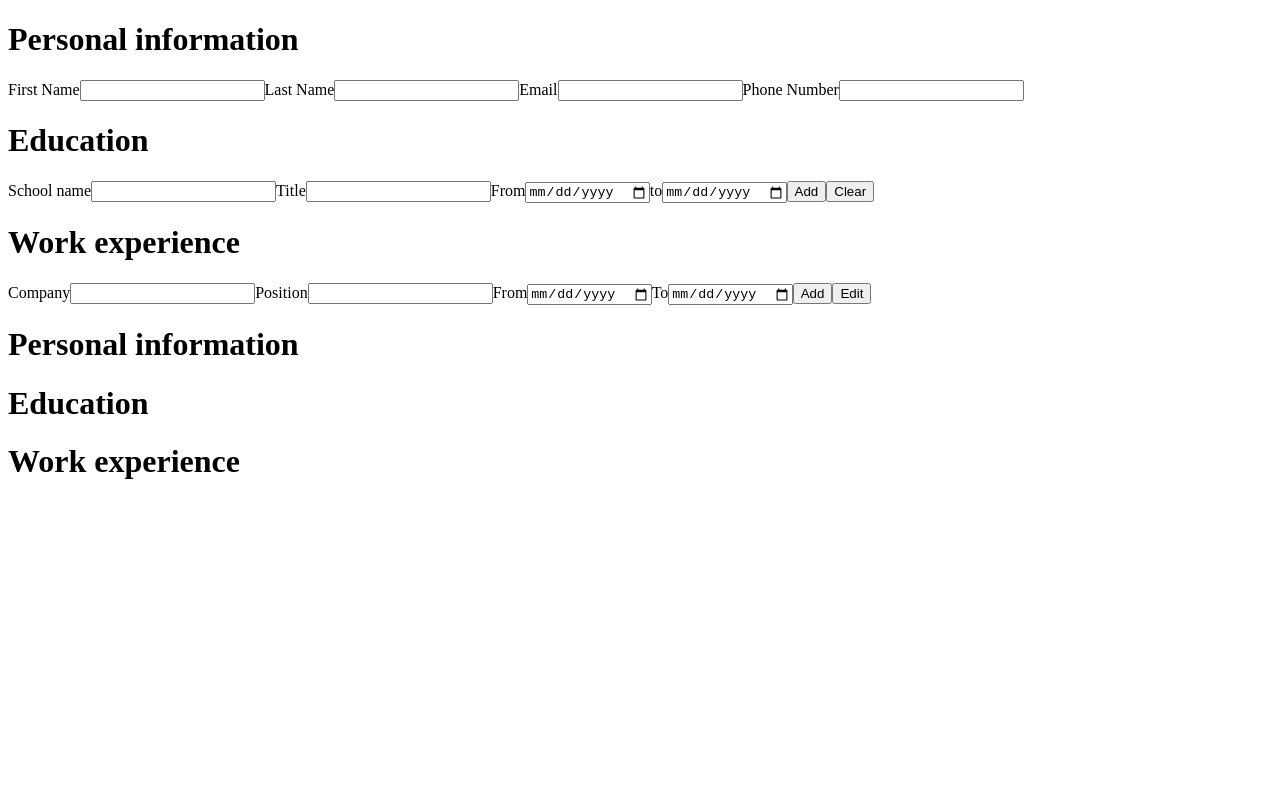
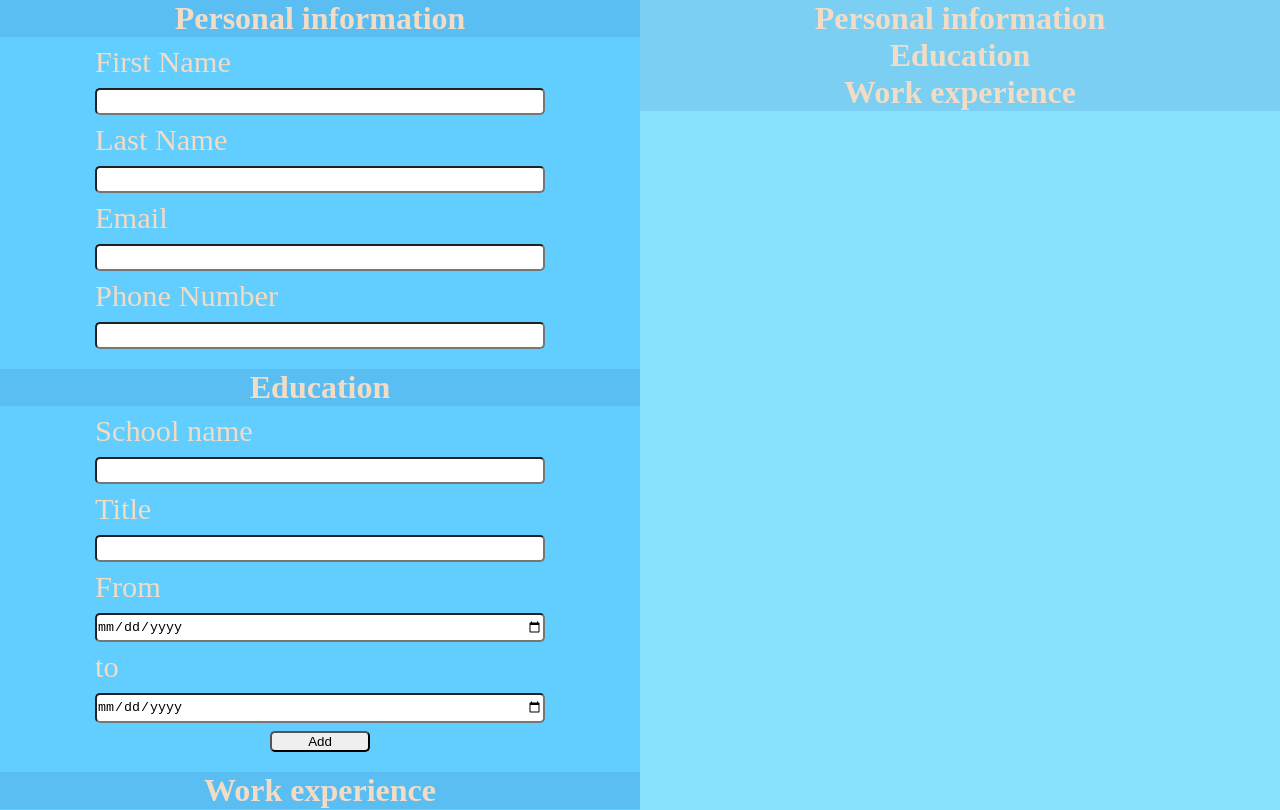
Before and after one commit to LuminationWa/CV-App, a React (Create React App) app in the folder cv-project/: page / in a window 1280 px wide. Shown: the top 810 px of the page. Built offline with nearby package versions, Linux system fonts and the light colour scheme.

Commit message:
Did some CSS

```diff
--- a/cv-project/src/App.js
+++ b/cv-project/src/App.js
@@ -4,6 +4,7 @@ import EducationInfo from "./Components/EducationInfo";
 import ExperienceInfo from "./Components/ExperienceInfo";
 import Overview from "./Components/Overview";
 import uniqid from "uniqid";
+import "./styles/styles.css"
 
 class App extends Component {
   constructor() {
@@ -97,7 +98,8 @@ class App extends Component {
 
   render() {
     return (
-      <div>
+      <div id="main-content">
+        <div id="form">
           <PersonalInfo handleChange={this.handleChange.bind(this)} />
           <EducationInfo
             handleChange={this.handleChange.bind(this)}
@@ -109,12 +111,15 @@ class App extends Component {
             onSubmitInfo={this.onSubmitInfo.bind(this)}
             workExperience={this.state.workExperience}
           />
+        </div>
+        <div id="overview">
           <Overview
             personalInfo={this.state.personalInfo}
             education={this.state.educationArray}
             workExperience={this.state.workExperienceArray}
           />
         </div>
+      </div>
     );
   }
 }
--- a/cv-project/src/Components/EducationInfo.js
+++ b/cv-project/src/Components/EducationInfo.js
@@ -52,7 +52,6 @@ class EducationInfo extends Component {
           >
             Add
           </button>
-          <button type="button">Clear</button>
         </form>
       </div>
     );
--- a/cv-project/src/Components/ExperienceInfo.js
+++ b/cv-project/src/Components/ExperienceInfo.js
@@ -53,7 +53,6 @@ class ExperienceInfo extends Component {
           >
             Add
           </button>
-          <button type="button">Edit</button>
         </form>
       </div>
     );
--- /dev/null
+++ b/cv-project/src/styles/styles.css
@@ -0,0 +1,103 @@
+html, body, div, span, applet, object, iframe,
+h1, h2, h3, h4, h5, h6, p, blockquote, pre,
+a, abbr, acronym, address, big, cite, code,
+del, dfn, em, img, ins, kbd, q, s, samp,
+small, strike, strong, sub, sup, tt, var,
+b, u, i, center,
+dl, dt, dd, ol, ul, li,
+fieldset, form, label, legend,
+table, caption, tbody, tfoot, thead, tr, th, td,
+article, aside, canvas, details, embed,
+figure, figcaption, footer, header, hgroup,
+menu, nav, output, ruby, section, summary,
+time, mark, audio, video {
+  margin: 0;
+  padding: 0;
+  border: 0;
+  vertical-align: baseline;
+  box-sizing: border-box;
+}
+
+article, aside, details, figcaption, figure,
+footer, header, hgroup, menu, nav, section {
+  display: block;
+}
+
+* {
+    box-sizing: border-box;
+}
+
+:root {
+    --main-color: rgb(65, 128, 192, 0.2);
+    --main-color-2: #88e2fd;
+    --secondary-color: #62cdff;
+}
+
+h1 {
+    background-color: var(--main-color);
+    color: #f2dcc5;
+    width: 100%;
+    text-align: center;
+}
+
+#main-content{
+    display: grid;
+    grid-template-columns: 1fr 1fr;
+    height: auto;
+    width: auto;
+}
+
+/* Submit form */
+
+#form {
+    display: flex;
+    flex-direction: column;
+    background-color: var(--secondary-color);
+    color: #f2dcc5;
+    gap: 20px;
+}
+
+#form div {
+    display: flex;
+    flex-wrap: wrap;
+    justify-content: center;
+    align-items: center;
+    height: auto;
+    gap: 8px;
+}
+
+#form div form {
+    display: flex;
+    gap: 8px;
+    flex-direction: column;
+}
+
+#form div form input {
+    width: 450px;
+    padding: 04px 0px;
+    border-radius: 5px;
+}
+
+#form div form label {
+    display: block;
+    font-size: 1.9rem;
+}
+
+#form button {
+    width: 100px;
+    height: 25;
+    align-self: center;
+    border-radius: 5px;
+}
+
+/* Overview */
+
+#overview {
+    background-color: var(--main-color-2);
+    color: #f2dcc5;
+
+}
+
+#overview ul {
+    list-style: none;
+}
```
Lines whose indentation alone changed are shown as unchanged.
